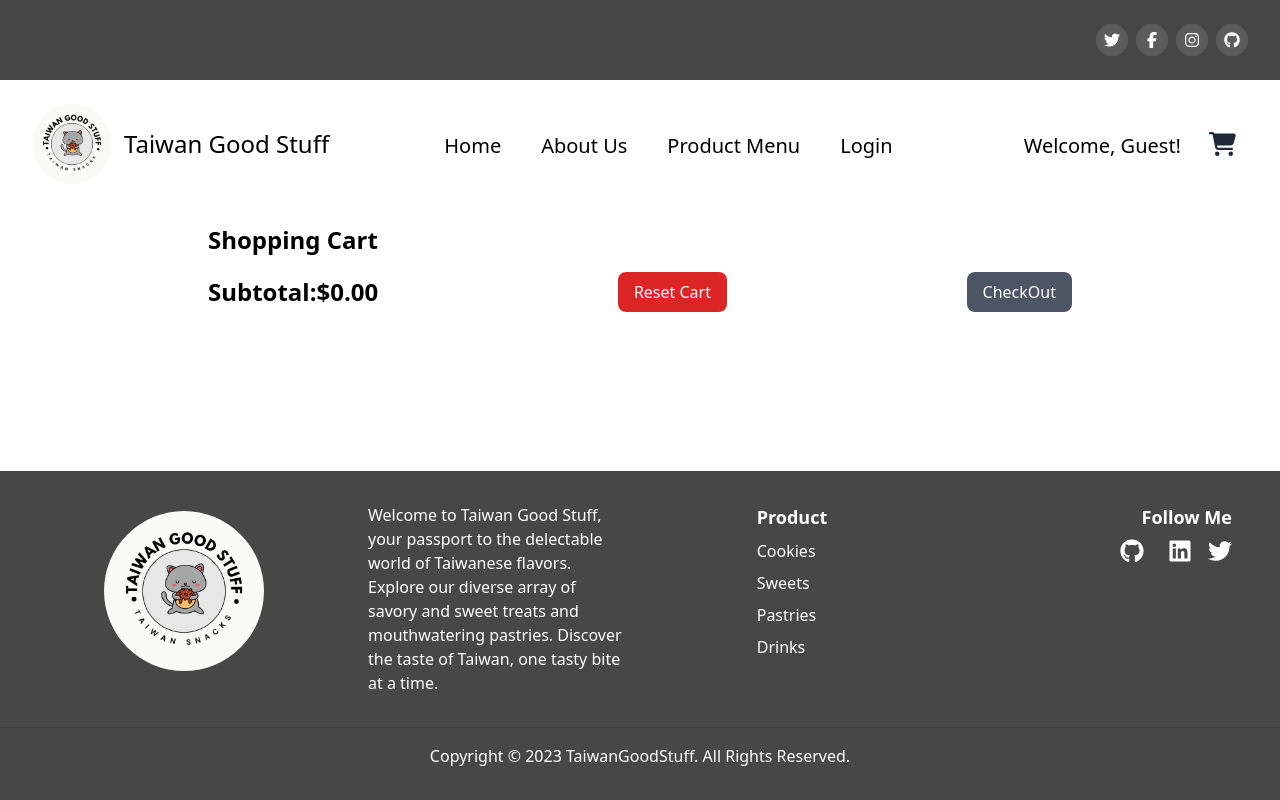
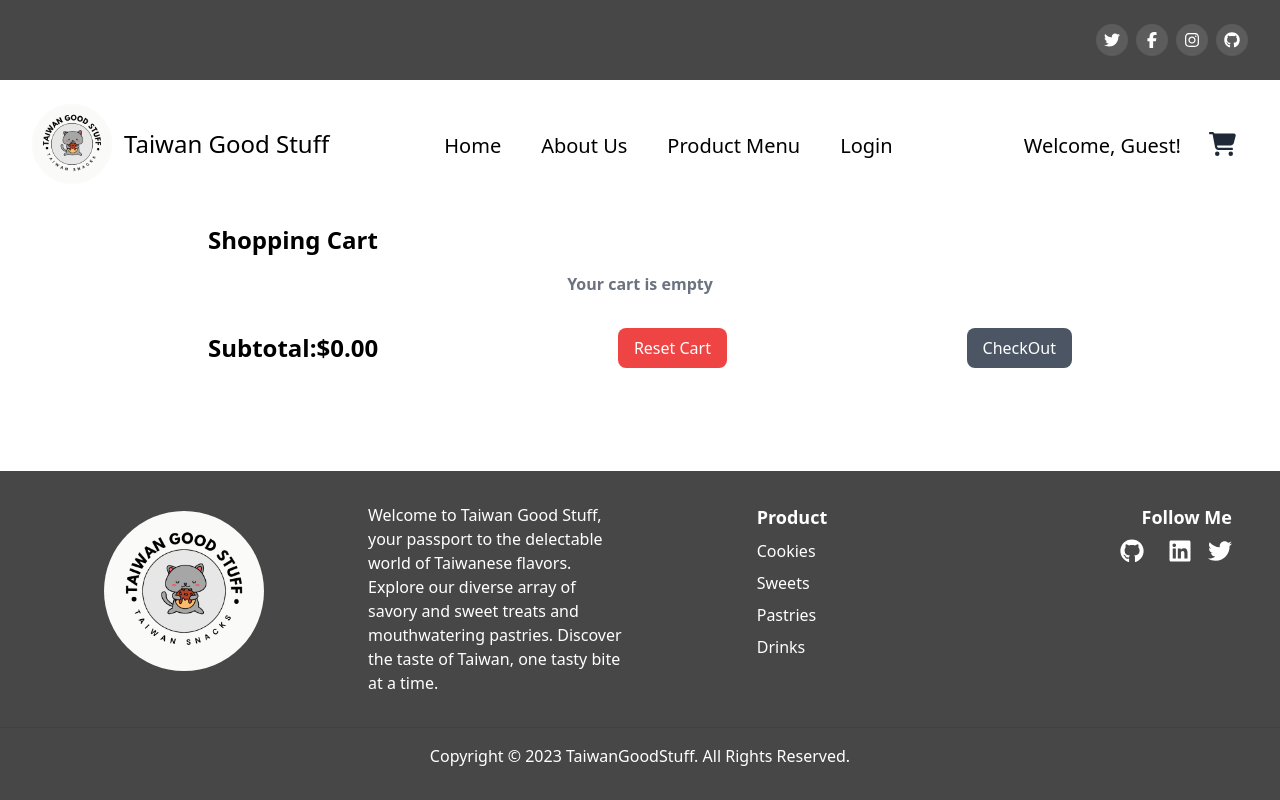
Before and after one commit to Poyuchao/Po-Kristen-Marketplace, a React (Create React App) app: page /cart in a window 1280 px wide. Built offline with nearby package versions, Linux system fonts and the light colour scheme.

Commit message:
updated remove item function and check cart empty

```diff
--- a/src/pages/cart/Cart.js
+++ b/src/pages/cart/Cart.js
@@ -1,37 +1,49 @@
 import React from "react";
 import { useCart } from "./CartContext";
+import {AiFillDelete} from "react-icons/ai"; // import a delete icon
 
 
 const Cart = () =>{
 
-  const{cart,increaseQuantity, decreaseQuantity, resetCart} = useCart();
+  const{cart,increaseQuantity, decreaseQuantity, resetCart,removeFromCart} = useCart();
 
+  //handle remove functino
+  const handleRemove = (productName) => {
+    removeFromCart(productName);
+  };
 
+  //check if cart is empty and render message or cart contents accordingly
+  const renderCartContents = () => {
 
+    if(cart.length === 0 ){
 
-  return(
-    // shopping cart content
-    <div className="max-w-4xl mx-auto p-4">
-      <h2 className="text-2xl font-bold mb-4">Shopping Cart</h2>
+      return <div className="text-center text-gray-500 my-4 font-bold">Your cart is empty</div>;
 
-        {cart.map((item, index) =>(
-          <div key={index} className="flex mb-4 border-b pb-4">
+    }else{
+
+      return cart.map((item, index) =>(
+        <div key={index} className="flex mb-4 border pb-4 bg-white p-6 rounded-xl shadow-md">
           <img src={`http://localhost:3000${item.productImg}`} alt={item.productName} className="w-24 h-24 object-cover mr-4"/>
           <div className="flex-1">
             <h3 className="text-xl mb-2 font-bold">{item.productName}</h3>
             {/* <p className="mb-2">{product.description}</p>  can add product description if needed */}
             <div className="flex items-center">
               {/* button - decrease */}
-                <button className="border px-2 py-1"
+              <button className="border px-2 py-1 bg-gray-300 rounded font-bold  "
               onClick={()=> decreaseQuantity(item.productName)}>-</button>
 
-                <input type="number" value={item.quantity} readOnly className="mx-2 border text-center w-12 "/>
+              <input type="number" value={item.quantity} readOnly className="mx-4 border text-center w-12 rounded font-bold "/>
 
               {/* button increase + */}
-                <button className="border px-2 py-1"
+              <button className="border px-2 py-1  bg-gray-300 rounded font-bold "
               onClick={() => increaseQuantity(item.productName)}>+</button>
 
               <span className="ml-4 font-bold">{`$${item.price}`}</span>
+
+              {/* remove button */}
+              <button onClick={()=>handleRemove(item.productName)} className="text-gray-500 hover:text-gray-400 transition-colors duration-300 ml-4" aria-label="Remove item">
+                <AiFillDelete size={26}/>
+              </button>
 
 
 
@@ -50,17 +62,31 @@
         </div>
 
 
-        ))}
+      ))
+
+    }
+
+  }
+
+
+  return(
+    // shopping cart content
+    <div className="max-w-4xl mx-auto p-4">
+      <h2 className="text-2xl font-bold mb-4">Shopping Cart</h2>
+
+      {/* check if the cart is empty and render content or show empty message */}
+      {renderCartContents()}
+
         {/* total section */}
-        <div className="flex justify-between items-center mt-4">
+        <div className="flex justify-between items-center mt-8">
           <span className="text-2xl font-bold">
             Subtotal:${cart.reduce((acc, item) => acc +(item.price * item.quantity),0).toFixed(2)}
 
           </span>
           {/* reset button */}
-          <button className="bg-red-600 text-white px-4 py-2 rounded-lg" onClick={resetCart}>Reset Cart</button>
+          <button className="bg-red-500 text-white hover:text-gray-200  px-4 py-2 rounded-lg" onClick={resetCart}>Reset Cart</button>
           {/* checkout button */}
-          <button className="bg-gray-600 text-white px-4 py-2 rounded-lg">CheckOut</button>
+          <button className="bg-gray-600 text-white hover:text-gray-200 px-4 py-2 rounded-lg">CheckOut</button>
 
 
         </div>
--- a/src/pages/cart/CartContext.js
+++ b/src/pages/cart/CartContext.js
@@ -90,6 +90,18 @@
 
     };
 
+    // remove function
+    const removeFromCart = (productName)=> {
+        setCart((prevCart)=>{
+            // Filter out the item with the matching product name
+            const newCart = prevCart.filter(item => item.productName !== productName);
+            // Update the cart in local storage
+            localStorage.setItem("cart", JSON.stringify(newCart));
+            return newCart;
+        })
+
+    }
+
 
     // reset the cart
 
@@ -100,7 +112,7 @@
 
 
     return(
-            <CartContext.Provider value={{cart, addToCart,increaseQuantity,decreaseQuantity,resetCart}}>
+            <CartContext.Provider value={{cart, addToCart,increaseQuantity,decreaseQuantity,resetCart,removeFromCart }}>
                 {children}
             </CartContext.Provider>
         );
```
Lines whose indentation alone changed are shown as unchanged.
